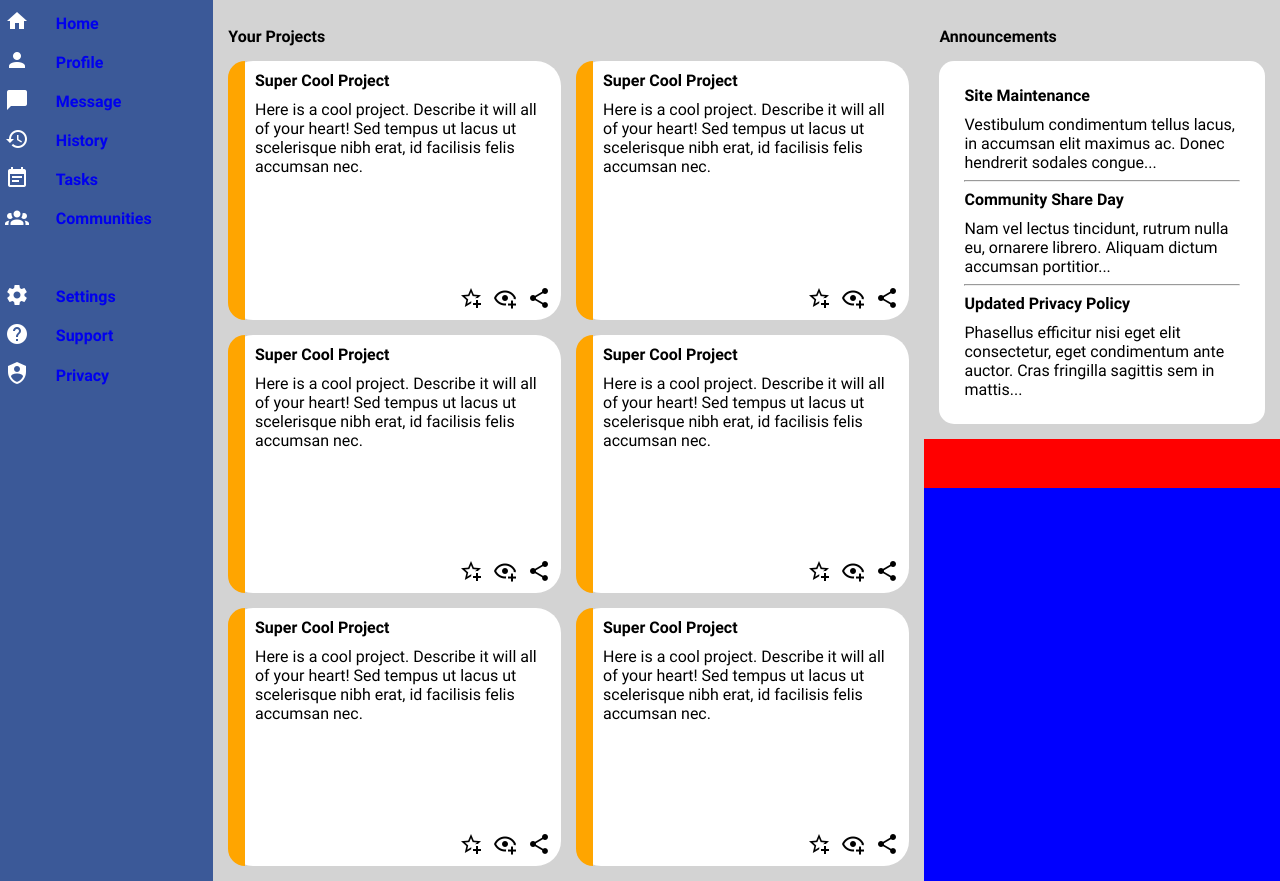
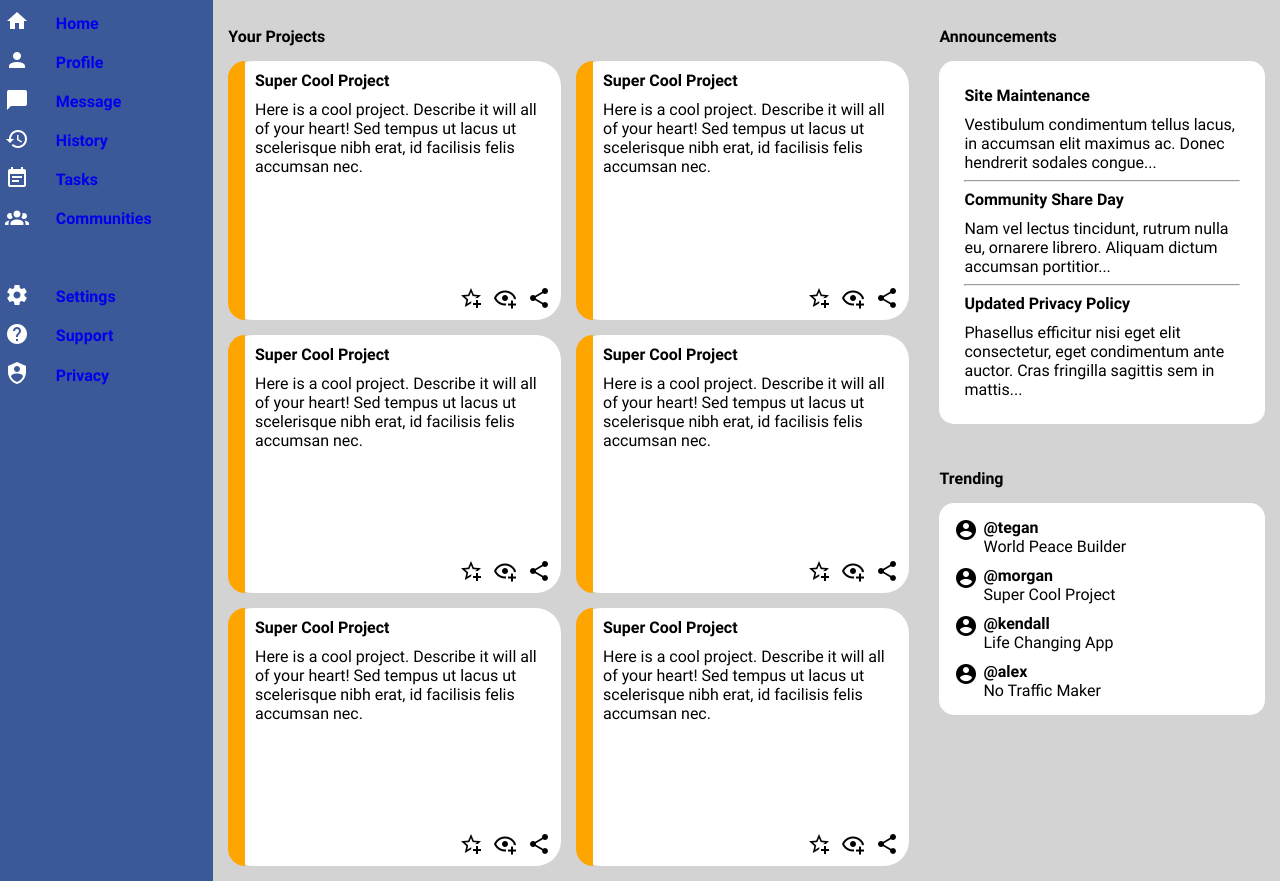
Before and after one commit to aortiz97-stack/Dashboard-TODP, a plain HTML site: page index.html in a window 1280 px wide. Shown: the part 113-994 px from the top of the page. Drawn offline with Linux system fonts and the light colour scheme.

Commit message:
Format trending panel of dashboard

```diff
--- a/index.html
+++ b/index.html
@@ -209,8 +209,45 @@
                     </div>
                 </div>
             </div>
-            <div class="trending-title"></div>
-            <div class="trending-container"></div>
+            <div class="trending-title">
+                <h4>Trending</h4>
+            </div>
+            <div class="trending-container">
+                <div class="trending">
+                    <div class="other-profile">
+                        <div><img src="images/account-circle.png" alt="account-circle icon"></div>
+                        <div class="other-profile-title">
+                            <h4>@tegan</h4>
+                            <p>World Peace Builder</p>
+                        </div>
+                    </div>
+
+                    <div class="other-profile">
+                        <div><img src="images/account-circle.png" alt="account-circle icon"></div>
+                        <div class="other-profile-title">
+                            <h4>@morgan</h4>
+                            <p>Super Cool Project</p>
+                        </div>
+                    </div>
+
+                    <div class="other-profile">
+                        <div><img src="images/account-circle.png" alt="account-circle icon"></div>
+                        <div class="other-profile-title">
+                            <h4>@kendall</h4>
+                            <p>Life Changing App</p>
+                        </div>
+                    </div>
+
+                    <div class="other-profile">
+                        <div><img src="images/account-circle.png" alt="account-circle icon"></div>
+                        <div class="other-profile-title">
+                            <h4>@alex</h4>
+                            <p>No Traffic Maker</p>
+                        </div>
+                    </div>
+
+                </div>
+            </div>
         </div>
     </body>
 </html>
--- a/style.css
+++ b/style.css
@@ -194,18 +194,45 @@ a h4,  a p{
 .announcements-container{
     grid-row: 2 / 3;
     grid-column: 2 / -1;
+    padding: 15px;
+}
+
+.announcements{
+    padding: 25px;
+    border-radius: 15px;
+    background: white;
+}
+
+.announcements h4{
+    margin-bottom: 10px;
 }
 
 .trending-title{
     grid-row: 3 / 4;
     grid-column: 2 / -1;
-    background-color: red;
+    padding: 15px;
+    padding-bottom: 0;
+    align-self: end;
 }
 
 .trending-container{
     grid-row: 4 / -1;
     grid-column: 2 / -1;
-    background-color: blue;
+    padding: 15px;
+}
+
+.trending{
+    background-color: white;
+    padding: 15px;
+    border-radius: 15px;
+    display: flex;
+    flex-direction: column;
+    gap: 10px;
+}
+
+.other-profile{
+    display: flex;
+    gap: 5px;
 }
 
 .card-container{
@@ -241,17 +268,3 @@ a h4,  a p{
     justify-content: flex-end;
     gap: 10px;
 }
-
-.announcements-container{
-    padding: 15px;
-}
-
-.announcements{
-    padding: 25px;
-    border-radius: 15px;
-    background: white;
-}
-
-.announcements h4{
-    margin-bottom: 10px;
-}
```
